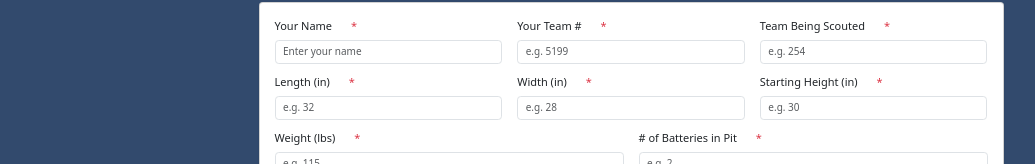
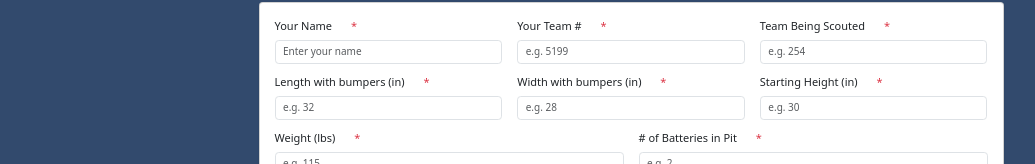
Before and after one commit to FRCTeam5199/Scouting-Website, a React (Vite) app in the folder scouting-website/: page /pit-scouting in a window 1280 px wide. Shown: the part 148-312 px from the top of the page, without its empty margins (9-1044 px from the left). Built offline with nearby package versions, Linux system fonts and the light colour scheme.

Commit message:
Update Pit-Scouting.jsx

```diff
--- a/scouting-website/src/pages/Pit-Scouting.jsx
+++ b/scouting-website/src/pages/Pit-Scouting.jsx
@@ -354,12 +354,12 @@ function PitScouting() {
             {/* ── Robot Dimensions ── */}
             <div className="row">
               <div className="col-md-4">
-                <NumberInput id="length" name="length" label="Length (in)" required
+                <NumberInput id="length" name="length" label="Length with bumpers (in)" required
                   value={formData.length} onChange={handleChange} onBlur={handleBlur}
                   touched={touched.length} error={errors.length} placeholder="e.g. 32" />
               </div>
               <div className="col-md-4">
-                <NumberInput id="width" name="width" label="Width (in)" required
+                <NumberInput id="width" name="width" label="Width with bumpers (in)" required
                   value={formData.width} onChange={handleChange} onBlur={handleBlur}
                   touched={touched.width} error={errors.width} placeholder="e.g. 28" />
               </div>
```
